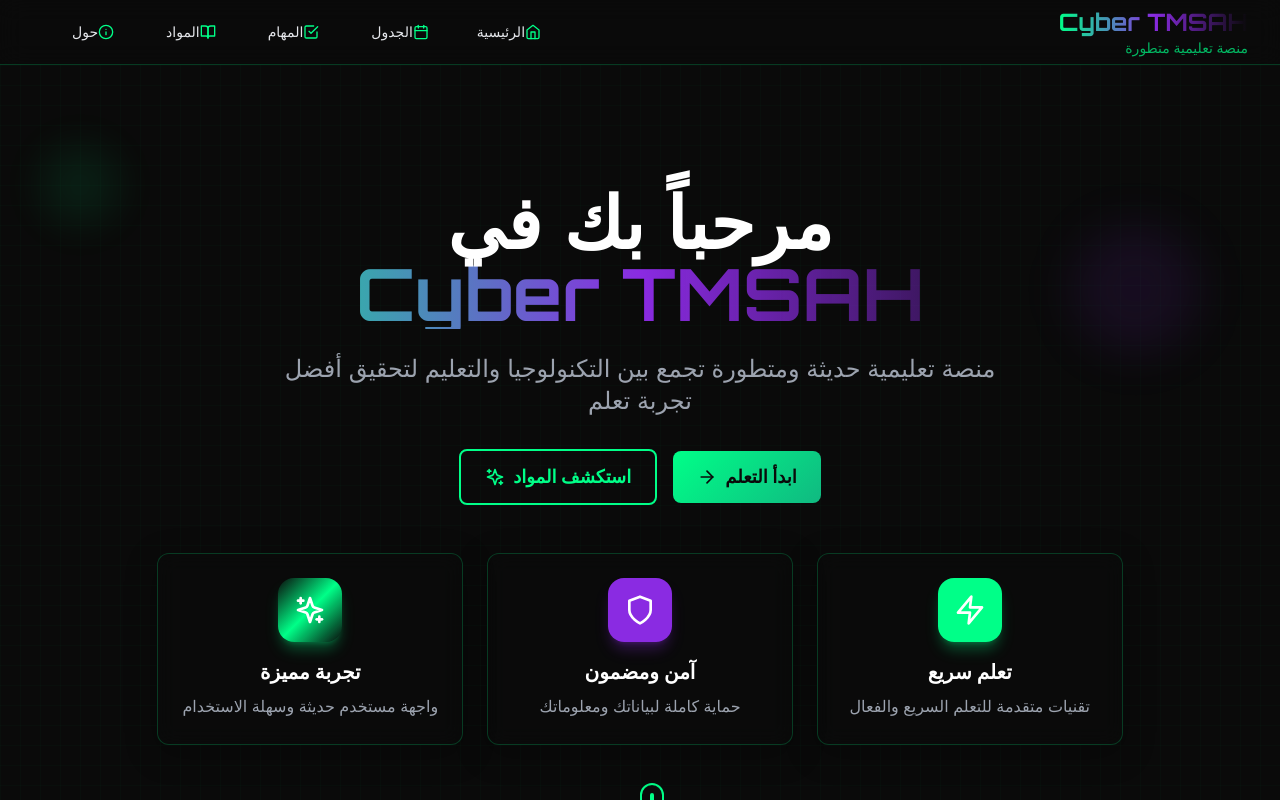
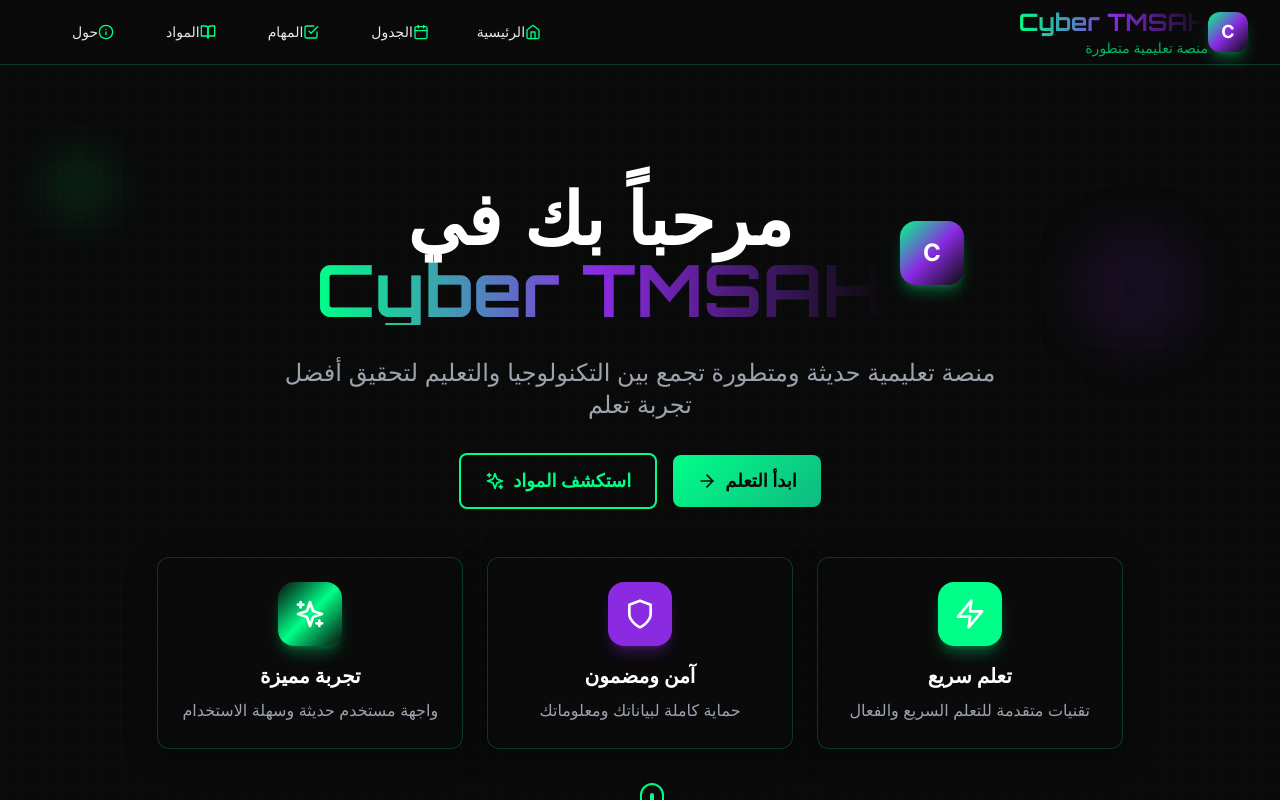
Before and after one commit to phoenixcrypto/cyber-tmsah, a Next.js app: page / in a window 1280 px wide. Shown: the top 800 px of the page. Built offline with nearby package versions, Linux system fonts and the light colour scheme.

Commit message:
Add logo icons to all pages and fix Dr. Shaimaa Ahmed name

```diff
--- a/app/about/page.tsx
+++ b/app/about/page.tsx
@@ -68,6 +68,9 @@
         {/* Header */}
         <div className="text-center mb-16 animate-fade-in">
           <div className="flex items-center justify-center gap-3 mb-6">
+            <div className="w-12 h-12 bg-gradient-to-br from-cyber-neon via-cyber-violet to-cyber-green rounded-xl flex items-center justify-center shadow-lg shadow-cyber-neon/30">
+              <span className="text-white font-bold text-xl">C</span>
+            </div>
             <Info className="w-8 h-8 text-cyber-neon" />
             <h1 className="text-3xl sm:text-4xl md:text-5xl font-orbitron font-bold text-dark-100">
               حول منصة Cyber TMSAH
@@ -266,7 +269,7 @@
                 <div>
                   <h4 className="text-lg font-semibold text-cyber-neon mb-3">الدكاترة</h4>
                   <div className="space-y-2 text-dark-300">
-                    <p>د. ششيماء احمد</p>
+                    <p>د. شيماء احمد</p>
                   </div>
                 </div>
                 <div>
--- a/app/materials/page.tsx
+++ b/app/materials/page.tsx
@@ -9,9 +9,14 @@
       <div className="max-w-7xl mx-auto px-4 sm:px-6 lg:px-8 py-12">
         {/* Header */}
         <div className="text-center mb-12 animate-fade-in">
-          <h1 className="text-3xl sm:text-4xl md:text-5xl font-orbitron font-bold text-dark-100 mb-6">
-            المواد التعليمية
-          </h1>
+          <div className="flex items-center justify-center gap-3 mb-6">
+            <div className="w-12 h-12 bg-gradient-to-br from-cyber-neon via-cyber-violet to-cyber-green rounded-xl flex items-center justify-center shadow-lg shadow-cyber-neon/30">
+              <span className="text-white font-bold text-xl">C</span>
+            </div>
+            <h1 className="text-3xl sm:text-4xl md:text-5xl font-orbitron font-bold text-dark-100">
+              المواد التعليمية
+            </h1>
+          </div>
           <p className="text-lg sm:text-xl text-dark-300 max-w-3xl mx-auto">
             استكشف جميع المواد التعليمية والمحاضرات المتاحة
           </p>
--- a/app/page.tsx
+++ b/app/page.tsx
@@ -93,12 +93,17 @@
 
         <div className="relative z-10 max-w-7xl mx-auto px-4 sm:px-6 lg:px-8 text-center">
           <div className="animate-fade-in">
-            <h1 className="text-4xl sm:text-5xl md:text-6xl lg:text-7xl font-orbitron font-bold text-dark-100 mb-6 leading-tight">
-              مرحباً بك في
-              <span className="block text-transparent bg-clip-text bg-gradient-to-r from-cyber-neon via-cyber-violet to-cyber-green">
-                Cyber TMSAH
-              </span>
-            </h1>
+            <div className="flex items-center justify-center gap-4 mb-8">
+              <div className="w-16 h-16 bg-gradient-to-br from-cyber-neon via-cyber-violet to-cyber-green rounded-2xl flex items-center justify-center shadow-lg shadow-cyber-neon/30">
+                <span className="text-white font-bold text-2xl">C</span>
+              </div>
+              <h1 className="text-4xl sm:text-5xl md:text-6xl lg:text-7xl font-orbitron font-bold text-dark-100 leading-tight">
+                مرحباً بك في
+                <span className="block text-transparent bg-clip-text bg-gradient-to-r from-cyber-neon via-cyber-violet to-cyber-green">
+                  Cyber TMSAH
+                </span>
+              </h1>
+            </div>
 
             <p className="text-lg sm:text-xl md:text-2xl text-dark-300 mb-8 max-w-3xl mx-auto leading-relaxed">
               منصة تعليمية حديثة ومتطورة تجمع بين التكنولوجيا والتعليم لتحقيق أفضل تجربة تعلم
--- a/app/schedule/page.tsx
+++ b/app/schedule/page.tsx
@@ -284,9 +284,14 @@
       <div className="max-w-7xl mx-auto px-4 sm:px-6 lg:px-8 py-12">
         {/* Header */}
         <div className="text-center mb-12 animate-fade-in">
-          <h1 className="text-3xl sm:text-4xl md:text-5xl font-orbitron font-bold text-dark-100 mb-6">
-            الجدول الأكاديمي
-          </h1>
+          <div className="flex items-center justify-center gap-3 mb-6">
+            <div className="w-12 h-12 bg-gradient-to-br from-cyber-neon via-cyber-violet to-cyber-green rounded-xl flex items-center justify-center shadow-lg shadow-cyber-neon/30">
+              <span className="text-white font-bold text-xl">C</span>
+            </div>
+            <h1 className="text-3xl sm:text-4xl md:text-5xl font-orbitron font-bold text-dark-100">
+              الجدول الأكاديمي
+            </h1>
+          </div>
           <p className="text-lg sm:text-xl text-dark-300 max-w-3xl mx-auto">
             جدول المحاضرات والمختبرات للفصل الدراسي الحالي
           </p>
--- a/app/tasks/page.tsx
+++ b/app/tasks/page.tsx
@@ -9,9 +9,14 @@
       <div className="max-w-7xl mx-auto px-4 sm:px-6 lg:px-8 py-12">
         {/* Header */}
         <div className="text-center mb-12 animate-fade-in">
-          <h1 className="text-3xl sm:text-4xl md:text-5xl font-orbitron font-bold text-dark-100 mb-6">
-            إدارة المهام
-          </h1>
+          <div className="flex items-center justify-center gap-3 mb-6">
+            <div className="w-12 h-12 bg-gradient-to-br from-cyber-neon via-cyber-violet to-cyber-green rounded-xl flex items-center justify-center shadow-lg shadow-cyber-neon/30">
+              <span className="text-white font-bold text-xl">C</span>
+            </div>
+            <h1 className="text-3xl sm:text-4xl md:text-5xl font-orbitron font-bold text-dark-100">
+              إدارة المهام
+            </h1>
+          </div>
           <p className="text-lg sm:text-xl text-dark-300 max-w-3xl mx-auto">
             نظم مهامك وواجباتك واتبع تقدمك في التعلم
           </p>
--- a/components/Navbar.tsx
+++ b/components/Navbar.tsx
@@ -29,11 +29,17 @@
         <div className="flex justify-between items-center h-16">
           {/* Logo */}
           <Link href="/" className="flex items-center space-x-3 text-cyber-neon hover:text-cyber-violet transition-colors group">
-            <div className="flex flex-col">
-              <span className="font-orbitron font-bold text-2xl bg-gradient-to-r from-cyber-neon via-cyber-violet to-cyber-green bg-clip-text text-transparent group-hover:from-cyber-violet group-hover:via-cyber-green group-hover:to-cyber-neon transition-all duration-300">
-                Cyber TMSAH
-              </span>
-              <span className="text-sm text-cyber-neon/70 font-medium">منصة تعليمية متطورة</span>
+            <div className="flex items-center space-x-3">
+              {/* Logo Icon */}
+              <div className="w-10 h-10 bg-gradient-to-br from-cyber-neon via-cyber-violet to-cyber-green rounded-xl flex items-center justify-center shadow-lg shadow-cyber-neon/30 group-hover:rotate-12 transition-transform">
+                <span className="text-white font-bold text-lg">C</span>
+              </div>
+              <div className="flex flex-col">
+                <span className="font-orbitron font-bold text-2xl bg-gradient-to-r from-cyber-neon via-cyber-violet to-cyber-green bg-clip-text text-transparent group-hover:from-cyber-violet group-hover:via-cyber-green group-hover:to-cyber-neon transition-all duration-300">
+                  Cyber TMSAH
+                </span>
+                <span className="text-sm text-cyber-neon/70 font-medium">منصة تعليمية متطورة</span>
+              </div>
             </div>
           </Link>
 
```
